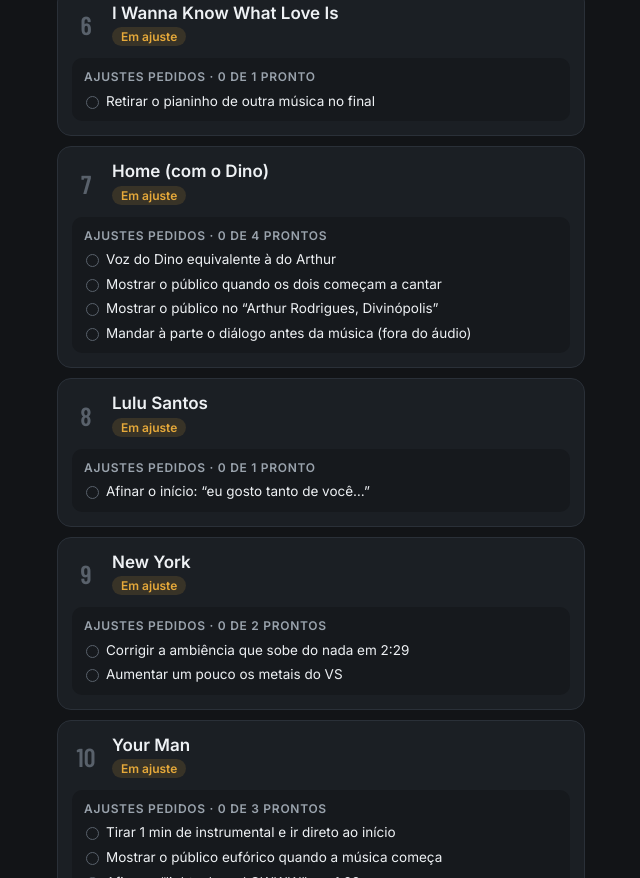
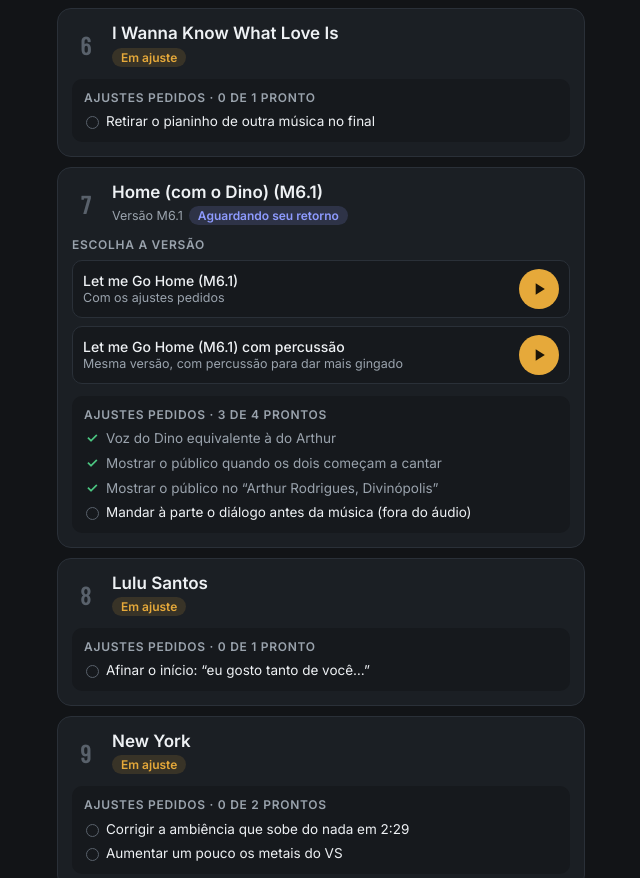
Before and after one commit to lluizitos/ar-ouvir-0rwpal, a plain HTML site: page index.html in a window 1280 px wide. Shown: the part 1218-2096 px from the top of the page, without its empty margins (319-959 px from the left). Drawn offline with nearby package versions, Linux system fonts and the light colour scheme.

Commit message:
Home: duas versões para escolher (M6.1 e com percussão)
Co-Authored-By: Claude Opus 5.5 <noreply@anthropic.com>

```diff
--- a/index.html
+++ b/index.html
@@ -80,6 +80,13 @@ ul.aj li{position:relative;padding-left:22px}
 ul.aj li::before{content:"";position:absolute;left:2px;top:4px;width:11px;height:11px;border-radius:50%;border:1.5px solid var(--dim)}
 ul.aj li.ok{color:var(--muted)}
 ul.aj li.ok::before{content:"✓";border:0;width:auto;height:auto;top:0;color:var(--ok);font-weight:700}
+.vers{margin-top:12px;display:grid;gap:8px}
+.vers .vh{color:var(--muted);font-weight:600;font-size:12px;letter-spacing:.06em;text-transform:uppercase}
+.ver{display:flex;align-items:center;gap:12px;background:#16191d;border:1px solid var(--line);border-radius:10px;padding:8px 10px}
+.ver .vn{flex:1;min-width:0;font-size:14px;font-weight:500;line-height:1.3}
+.ver .vn small{display:block;color:var(--muted);font-weight:400;font-size:12.5px}
+.ver .play{width:40px;height:40px}
+.ver.playing{border-color:var(--gold)}
 footer{color:var(--dim);font-size:12px;margin-top:26px;text-align:center}
 </style>
 </head>
@@ -120,7 +127,7 @@ const fmt=b=>b>=1073741824?(b/1073741824).toFixed(2).replace(".",",")+" GB":b>=1
 
 fetch("musicas.json?v="+Date.now()).then(r=>r.json()).then(d=>{
   ENVIO=d.envio_url||"";
-  if(d.musicas.some(m=>m.mp3))document.getElementById("sub").textContent="Toque no play para ouvir aqui. MP3 e WAV baixam direto no celular. Embaixo de cada música estão os ajustes que você pediu, marcados conforme ficam prontos.";
+  if(d.musicas.some(m=>m.mp3||m.versoes))document.getElementById("sub").textContent="Toque no play para ouvir aqui. MP3 e WAV baixam direto no celular. Embaixo de cada música estão os ajustes que você pediu, marcados conforme ficam prontos.";
   const c={ajuste:0,finalizada:0,previa:0,aprovada:0,enviada:0,finalizando:0,arquivos:0};d.musicas.forEach(m=>c[m.status]++);
   const ct=document.getElementById("count");
   [["finalizada","finalizadas"],["ajuste","em ajuste"],["previa","em prévia"],["aprovada","aprovadas"],["enviada","com você"],["finalizando","finalizando"],["arquivos","esperando arquivos"]].forEach(([k,l])=>{if(c[k]){const s=el("span");s.append(el("b",null,c[k]+" "),document.createTextNode(l));ct.append(s)}});
@@ -138,6 +145,12 @@ fetch("musicas.json?v="+Date.now()).then(r=>r.json()).then(d=>{
       [["mp3","Baixar MP3","para ouvir"],["wav","Baixar WAV","qualidade máxima"]].forEach(([k,l,s])=>{if(!m[k])return;
         const a=el("a","btn");a.href=dl(m[k]);a.rel="noopener";a.append(document.createTextNode(l),el("small",null,s));bt.append(a)});
       card.append(bt)}
+    if(m.versoes&&m.versoes.length){const vs=el("div","vers");
+      vs.append(el("div","vh",m.versoes.length>1?"Escolha a versão":"Versão para ouvir"));
+      m.versoes.forEach(v=>{const r=el("div","ver");const n=el("div","vn",v.nome);if(v.obs)n.append(el("small",null,v.obs));
+        const b=el("button","play");b.type="button";b.innerHTML=PLAY;b.setAttribute("aria-label","Ouvir "+v.nome);
+        b.onclick=()=>toggle(v,r,b);r.append(n,b);vs.append(r)});
+      card.append(vs)}
     if(m.ajustes&&m.ajustes.length)card.append(ajustes(m.ajustes));
     if(m.feedback)card.append(feedback(m.feedback));
     if(m.status==="arquivos"){
--- a/musicas.json
+++ b/musicas.json
@@ -99,24 +99,36 @@
    "n": 7,
    "id": "home",
    "nome": "Home (com o Dino)",
-   "versao": null,
-   "status": "ajuste",
+   "versao": "M6.1",
+   "status": "enviada",
    "ajustes": [
     {
      "texto": "Voz do Dino equivalente à do Arthur",
-     "feito": false
+     "feito": true
     },
     {
      "texto": "Mostrar o público quando os dois começam a cantar",
-     "feito": false
+     "feito": true
     },
     {
      "texto": "Mostrar o público no “Arthur Rodrigues, Divinópolis”",
-     "feito": false
+     "feito": true
     },
     {
      "texto": "Mandar à parte o diálogo antes da música (fora do áudio)",
      "feito": false
+    }
+   ],
+   "versoes": [
+    {
+     "nome": "Let me Go Home (M6.1)",
+     "obs": "Com os ajustes pedidos",
+     "ouvir": "audio/home-m6-1.mp3"
+    },
+    {
+     "nome": "Let me Go Home (M6.1) com percussão",
+     "obs": "Mesma versão, com percussão para dar mais gingado",
+     "ouvir": "audio/home-m6-1-percussao.mp3"
     }
    ]
   },
```
Also changed, not shown: 2 other files.
